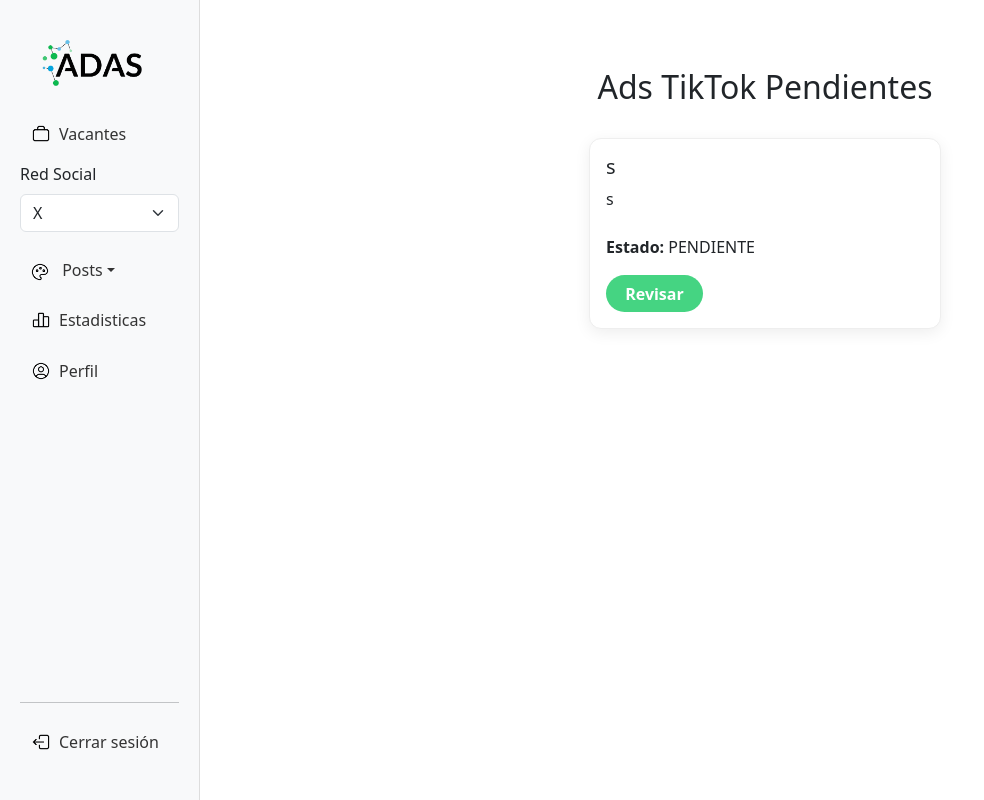
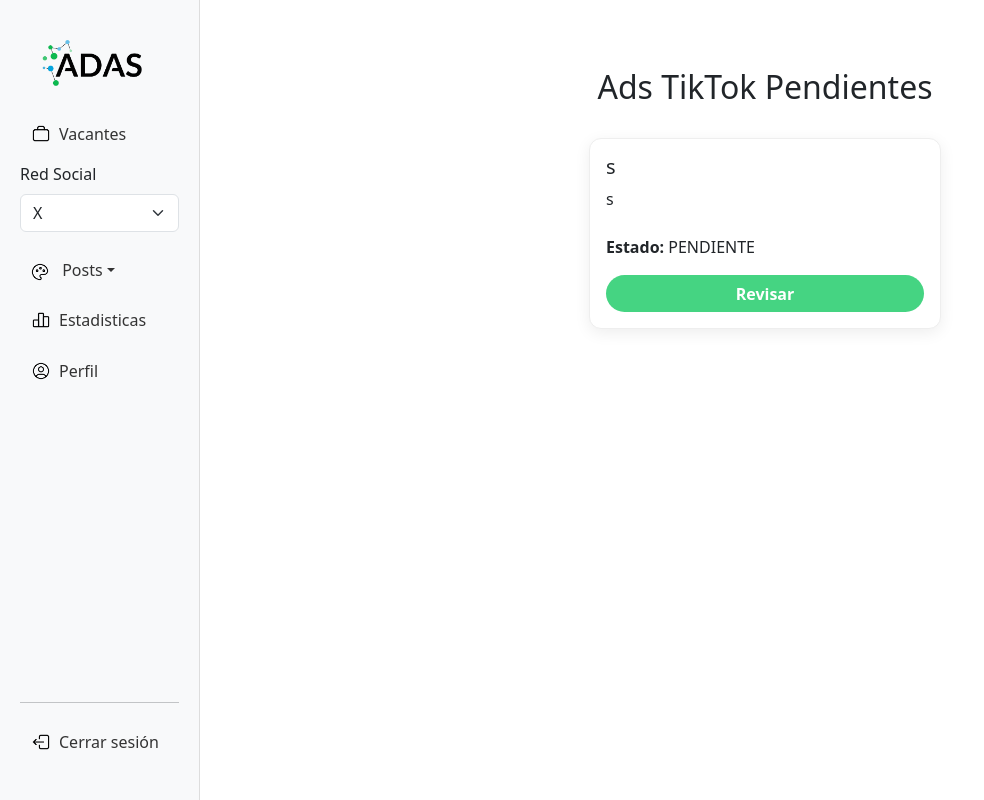
Before and after one commit to CamiloSAcevedo/ProyectoIng.Software, a Django app: page /administrador/tiktok/ads/pendientes/ in a window 1280 px wide. Shown: the whole page, without its empty margins (0-984 px from the left). Run offline with Django 5.2, Linux system fonts and the light colour scheme; a user stored in the database is signed in; data comes from the database, SQL or seed files in the repository; both versions use the stored data as it was after the commit; some libraries are stand-ins or nearby versions.

Commit message:
front tiktok

```diff
--- a/administrador/templates/tiktoktemplates/revisar_ads_pendientes.html
+++ b/administrador/templates/tiktoktemplates/revisar_ads_pendientes.html
@@ -12,6 +12,8 @@
         transition: background-color 0.3s ease;
         text-decoration: none;
         display: inline-block;
+        width: 100%; /* Ocupa todo el ancho */
+        text-align: center;
     }
 
     .btn-primary-custom:hover {
@@ -34,6 +36,8 @@
 
     .card-body {
         flex-grow: 1;
+        display: flex;
+        flex-direction: column;
     }
 </style>
 
@@ -42,14 +46,14 @@
     <div class="d-flex flex-wrap justify-content-center w-100">
         {% for ad in ads %}
             <div class="card card-custom">
-                <div class="card-body d-flex flex-column">
+                <div class="card-body">
                     <h5 class="card-title">{{ ad.nombre }}</h5>
                     <p class="card-text">{{ ad.contenido }}</p>
                     {% if ad.imagen %}
                         <img src="{{ ad.imagen.url }}" class="img-fluid mt-2 mb-2" style="max-height: 180px; object-fit: contain;">
                     {% endif %}
                     <p class="mt-2"><b>Estado:</b> {{ ad.estado }}</p>
-                    <a href="{% url 'aprobar_rechazar_ad_tiktok' ad.id %}" class="btn-primary-custom mt-auto align-self-start">Revisar</a>
+                    <a href="{% url 'aprobar_rechazar_ad_tiktok' ad.id %}" class="btn-primary-custom mt-auto">Revisar</a>
                 </div>
             </div>
         {% empty %}
```
Also changed, not shown: db.sqlite3.
